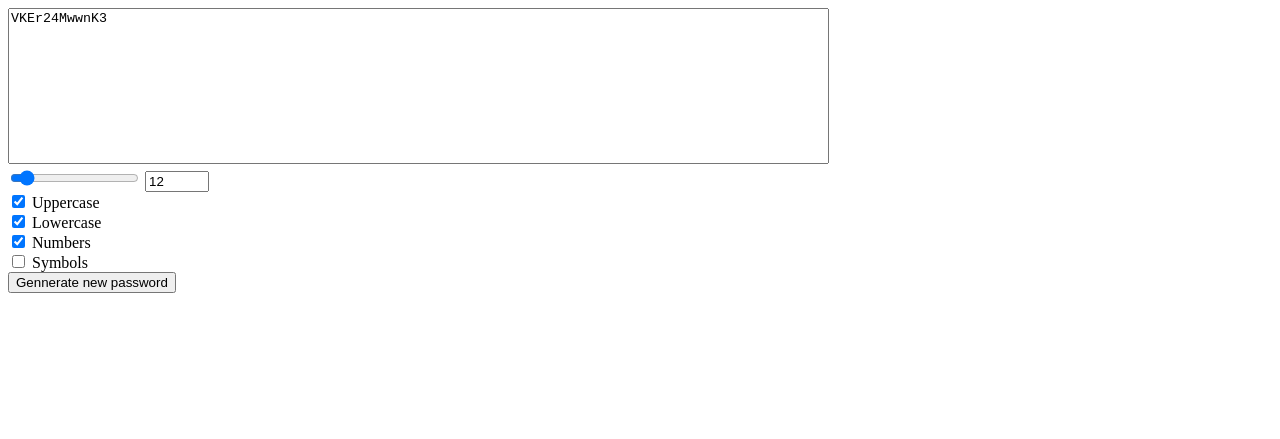
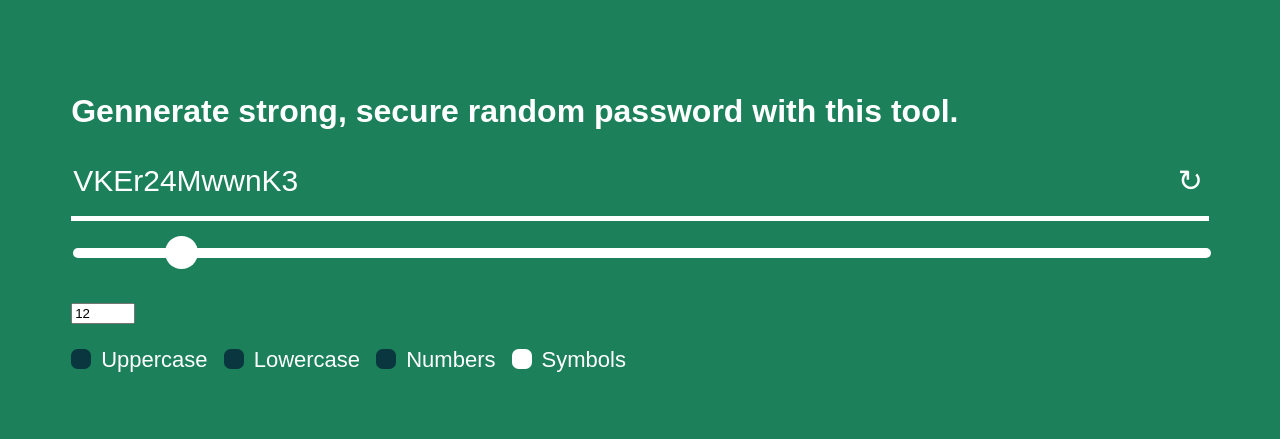
Before and after one commit to kamilozarek/new-project, a plain HTML site: page index.html in a window 1280 px wide. Drawn offline with Linux system fonts and the light colour scheme.

Commit message:
updated styles

```diff
--- a/index.html
+++ b/index.html
@@ -10,29 +10,47 @@
 
 </head>
 <body onload="passwgenerator()">
+    <div id="background">
+        <h1>Gennerate strong, secure random password with this tool.</h1>
 
-    <textarea id="passwordOutput" name="passwordOutput" rows="10" cols="100">random password</textarea><br>
+        <div id="outwindow">
+            <textarea id="passwordOutput" name="passwordOutput" rows="1" cols="100" readonly>random password</textarea>
+
+            <button onclick="changeContent()" id="newpassbutton">&#8635</button><br>
+        </div>
 
         <input type="range" min="4" max="100" value="12" class="slider" id="passwordLenghtRange">
 
         <input type="number" id="passwordLenghtNumber" name="quantity" min="4" max="100" value="12"><br>
 
+        <div class="checkboxes">
+        <label class="checkboxstyle">Uppercase
             <input type="checkbox" id="capitalLettersCheckbox" name="capitalLettersCheckbox" checked>
-    <label for="capitalLettersCheckbox"> Uppercase</label><br>
+            <span class="checkmark"></span>
+        </label>
 
+
+        <label class="checkboxstyle">Lowercase
             <input type="checkbox" id="smallLettersCheckbox" name="smallLettersCheckbox" checked>
-    <label for="smallLettersCheckbox"> Lowercase</label><br>
+            <span class="checkmark"></span>
+        </label>
 
+
+        <label class="checkboxstyle">Numbers
             <input type="checkbox" id="numbersCheckbox" name="numbersCheckbox" checked>
-    <label for="numbersCheckbox"> Numbers</label><br>
+            <span class="checkmark"></span>
+        </label>
 
+
+        <label class="checkboxstyle">Symbols
             <input type="checkbox" id="specialCharactersCheckbox" name="specialCharactersCheckbox" >
-    <label for="specialCharactersCheckbox"> Symbols</label><br>
+            <span class="checkmark"></span>
+        </label>
+        </div>
 
-    <button onclick="changeContent()">Gennerate new password</button>
 
         <script src="script.js"></script>
-
+    </div>
 
 
 </body>
--- a/mystyle.css
+++ b/mystyle.css
@@ -1,3 +1,146 @@
+body {
+    background-color: #1C815A;
+}
+
+.checkboxes {
+
+    margin-top: 2%;
+    width: 100%;
+
+}
+
 textarea {
+    width: auto;
     resize: none;
+
+    white-space: nowrap;
+    overflow: hidden;
+    text-overflow: ellipsis;
+    font-family: Arial, Helvetica, sans-serif;
+    font-size: 30px;
+
 }
+
+#background {
+    background-color: transparent;
+    padding: 5%;
+}
+
+h1 {
+    font-family: Arial, Helvetica, sans-serif;
+    font-weight: 700;
+    color: #fff;
+}
+
+#outwindow {
+    width: 100%;
+    padding-top: 1%;
+    padding-bottom: 1%;
+    border: 0;
+    background-color: transparent;
+    border-bottom: 5px;
+    border-color: #fff;
+    border-style: solid;
+
+    margin-left: auto;
+    margin-right: auto;
+    margin-bottom: 2%;
+
+
+}
+
+#newpassbutton {
+    background-color: transparent;
+    border: none;
+    float: right;
+    cursor: pointer;
+    color: #fff;
+    font-size: 30px;
+
+    padding-bottom: 1%;
+}
+
+#passwordOutput {
+    background: none;
+    border: none;
+    outline: none;
+    color: #fff;
+    width: 90%;
+
+}
+
+/* checkboxes styling */
+
+.checkboxstyle {
+
+    position: relative;
+    padding-left: 30px;
+    padding-right: 10px;
+    margin-bottom: 12px;
+    cursor: pointer;
+    font-size: 22px;
+    font-family: Arial, Helvetica, sans-serif;
+    color: #fff;
+
+}
+
+
+.checkboxstyle input {
+    position: absolute;
+    opacity: 0;
+    cursor: pointer;
+    height: 0;
+    width: 0;
+}
+
+
+
+.checkmark {
+
+    position: absolute;
+    top: 2px;
+    left: 0;
+    height: 20px;
+    width: 20px;
+    background-color: #fff;
+    border-radius: 0.3em;
+}
+
+
+.checkboxstyle input:checked ~ .checkmark {
+    background-color: #09363F;
+
+}
+
+/* slider */
+
+
+.slider {
+    -webkit-appearance: none;
+    appearance: none;
+    width: 100%;
+    height: 10px;
+    background: #fff;
+    outline: none;
+    border-radius: 5rem;
+    margin-bottom: 4%;
+
+}
+
+.slider::-webkit-slider-thumb {
+    -webkit-appearance: none;
+    appearance: none;
+    width: 33px;
+    height: 33px;
+    border-radius: 50%;
+    background: #fff;
+    cursor: pointer;
+}
+
+.slider::-moz-range-thumb {
+    width: 25px;
+    height: 25px;
+    border-radius: 50%;
+    background: #fff;
+    cursor: pointer;
+}
```
Lines whose indentation alone changed are shown as unchanged.
